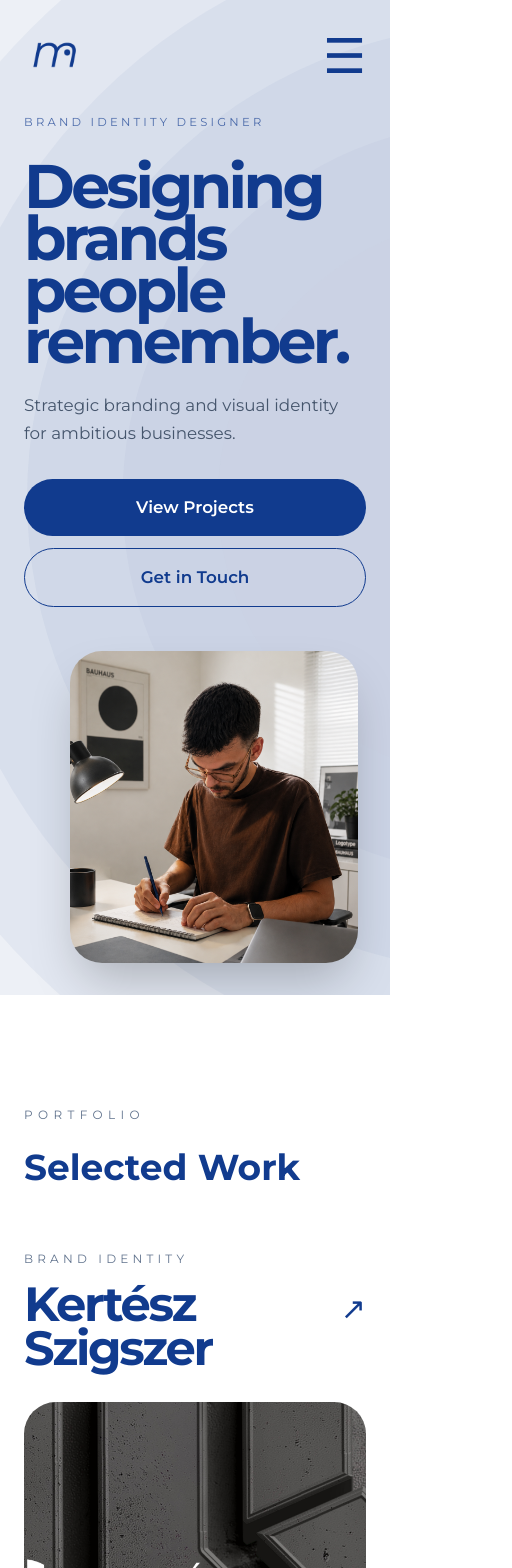
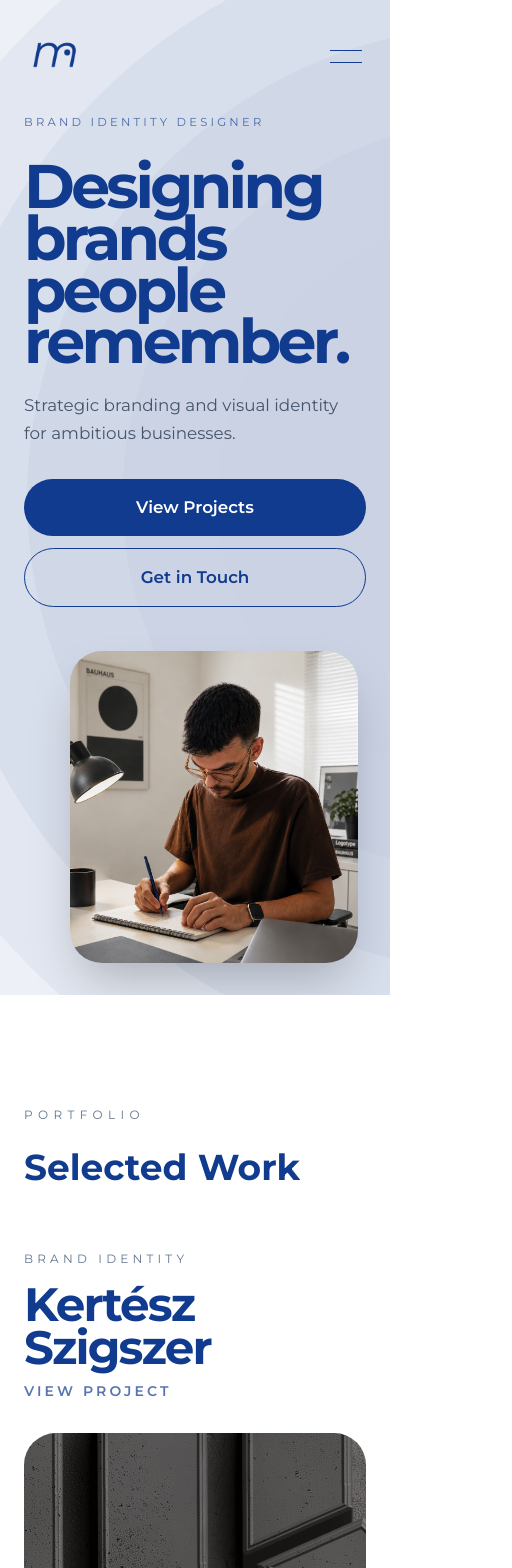
Before and after one commit to kerteszmatyas777-tech/kertesz-portfolio, a Next.js app: page / in a window 390 px wide. Shown: the top 1568 px of the page, 512 px wide, since content can reach past the window. Built offline with nearby package versions, Linux system fonts and the light colour scheme.

Commit message:
Fix mobile menu and horizontal overflow

```diff
--- a/app/components/Contact.tsx
+++ b/app/components/Contact.tsx
@@ -52,21 +52,21 @@ export default function Contact() {
               rel="noopener noreferrer"
               className="transition hover:opacity-70"
             >
-              Instagram ↗
+              Instagram
             </a>
 
             <a
               href="#"
               className="transition hover:opacity-70"
             >
-              Behance ↗
+              Behance
             </a>
 
             <a
               href="#"
               className="transition hover:opacity-70"
             >
-              LinkedIn ↗
+              LinkedIn
             </a>
 
           </div>
--- a/app/components/Navbar.tsx
+++ b/app/components/Navbar.tsx
@@ -99,9 +99,19 @@ export default function Navbar() {
 
           <button
             onClick={() => setOpen(!open)}
-            className="md:hidden text-5xl font-light text-[var(--primary)] transition"
+            aria-label={open ? "Close menu" : "Open menu"}
+            className="relative h-10 w-10 md:hidden"
           >
-            {open ? "✕" : "☰"}
+            <span
+              className={`absolute left-1/2 top-1/2 h-px w-8 -translate-x-1/2 bg-[var(--primary)] transition ${
+                open ? "rotate-45" : "-translate-y-1.5"
+              }`}
+            />
+            <span
+              className={`absolute left-1/2 top-1/2 h-px w-8 -translate-x-1/2 bg-[var(--primary)] transition ${
+                open ? "-rotate-45" : "translate-y-1.5"
+              }`}
+            />
           </button>
 
         </div>
@@ -110,7 +120,7 @@ export default function Navbar() {
       {/* MOBILE MENU */}
 
       <div
-        className={`fixed inset-0 z-40 flex flex-col justify-between bg-[#F8F9FB] px-8 pt-32 pb-12 transition-all duration-500 ${
+        className={`fixed inset-0 z-40 flex flex-col justify-between overflow-x-hidden bg-[#F8F9FB] px-6 pt-32 pb-10 transition-all duration-500 ${
           open
             ? "translate-y-0 opacity-100"
             : "-translate-y-full opacity-0 pointer-events-none"
@@ -118,12 +128,12 @@ export default function Navbar() {
       >
         {/* Links */}
 
-        <div className="space-y-8">
+        <div className="space-y-6">
 
           <a
             href="#work"
             onClick={() => setOpen(false)}
-            className="block text-6xl font-bold leading-none tracking-[-0.05em] text-[var(--primary)]"
+            className="block max-w-full break-words text-[clamp(2.65rem,13vw,4rem)] font-bold leading-[0.95] tracking-[-0.04em] text-[var(--primary)]"
           >
             {t.nav.work}
           </a>
@@ -131,7 +141,7 @@ export default function Navbar() {
           <a
             href="#services"
             onClick={() => setOpen(false)}
-            className="block text-6xl font-bold leading-none tracking-[-0.05em] text-[var(--primary)]"
+            className="block max-w-full break-words text-[clamp(2.65rem,13vw,4rem)] font-bold leading-[0.95] tracking-[-0.04em] text-[var(--primary)]"
           >
             {t.nav.services}
           </a>
@@ -139,7 +149,7 @@ export default function Navbar() {
           <a
             href="#about"
             onClick={() => setOpen(false)}
-            className="block text-6xl font-bold leading-none tracking-[-0.05em] text-[var(--primary)]"
+            className="block max-w-full break-words text-[clamp(2.65rem,13vw,4rem)] font-bold leading-[0.95] tracking-[-0.04em] text-[var(--primary)]"
           >
             {t.nav.about}
           </a>
@@ -147,7 +157,7 @@ export default function Navbar() {
           <a
             href="#contact"
             onClick={() => setOpen(false)}
-            className="block text-6xl font-bold leading-none tracking-[-0.05em] text-[var(--primary)]"
+            className="block max-w-full break-words text-[clamp(2.65rem,13vw,4rem)] font-bold leading-[0.95] tracking-[-0.04em] text-[var(--primary)]"
           >
             {t.nav.contact}
           </a>
--- a/app/components/ProjectCard.tsx
+++ b/app/components/ProjectCard.tsx
@@ -23,13 +23,13 @@ export default function ProjectCard({
           {category}
         </p>
 
-        <div className="mt-4 flex items-start justify-between gap-4">
-          <h3 className="text-5xl font-bold leading-[0.9] tracking-[-0.05em] text-[var(--primary)]">
+        <div className="mt-4 flex flex-col gap-3">
+          <h3 className="max-w-full break-words text-[clamp(2.5rem,12vw,3.5rem)] font-bold leading-[0.92] tracking-[-0.04em] text-[var(--primary)]">
             {title}
           </h3>
 
-          <span className="mt-2 text-3xl text-[var(--primary)] transition-all duration-500 group-hover:translate-x-1 group-hover:-translate-y-1">
-            ↗
+          <span className="text-sm font-semibold uppercase tracking-[0.22em] text-[var(--primary)]/70 transition duration-300 group-hover:opacity-60">
+            View Project
           </span>
         </div>
 
@@ -72,8 +72,8 @@ export default function ProjectCard({
               {title}
             </h3>
 
-            <span className="text-3xl text-[var(--primary)] transition-all duration-500 group-hover:translate-x-1 group-hover:-translate-y-1">
-              ↗
+            <span className="pt-1 text-sm font-semibold uppercase tracking-[0.2em] text-[var(--primary)]/70 transition duration-300 group-hover:opacity-60">
+              View Project
             </span>
 
           </div>
--- a/app/data/translations.ts
+++ b/app/data/translations.ts
@@ -64,7 +64,7 @@ export const translations = {
 
     footer: {
       role: "Brand Identity & Graphic Designer",
-      backToTop: "Back to Top ↑",
+      backToTop: "Back to Top",
     },
   },
 
@@ -133,7 +133,7 @@ export const translations = {
 
     footer: {
       role: "Arculattervező grafikus",
-      backToTop: "Vissza az elejére ↑",
+      backToTop: "Vissza az elejére",
     },
   },
 };
--- a/app/globals.css
+++ b/app/globals.css
@@ -28,6 +28,12 @@
   }
 }
 
+html,
+body {
+  max-width: 100%;
+  overflow-x: hidden;
+}
+
 body {
   background: var(--background);
   color: var(--foreground);
```
